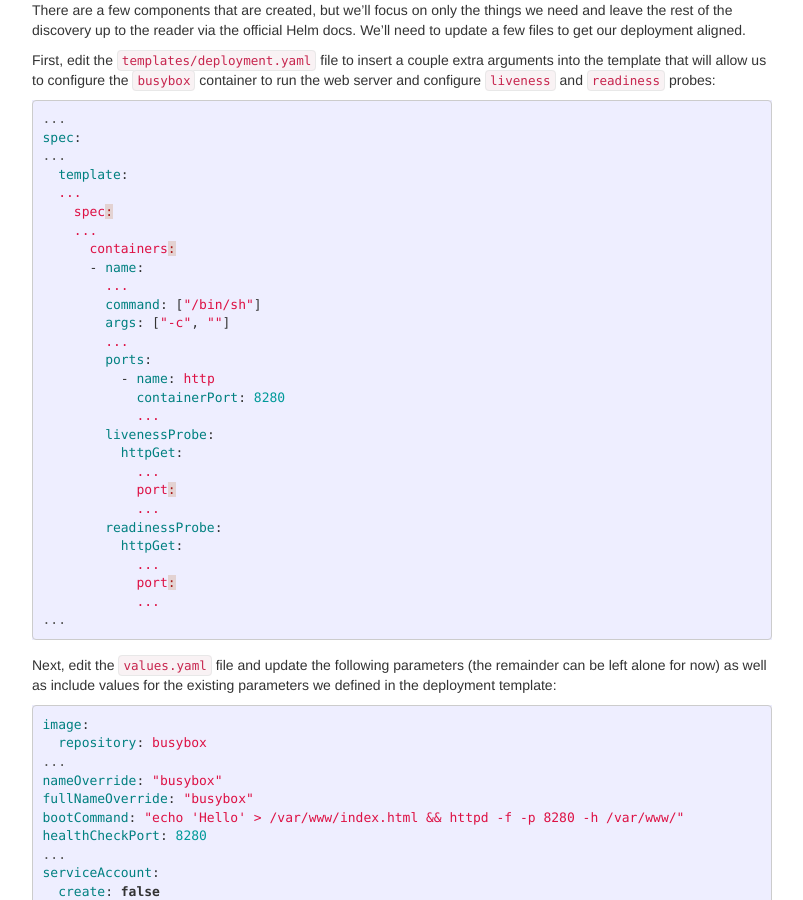
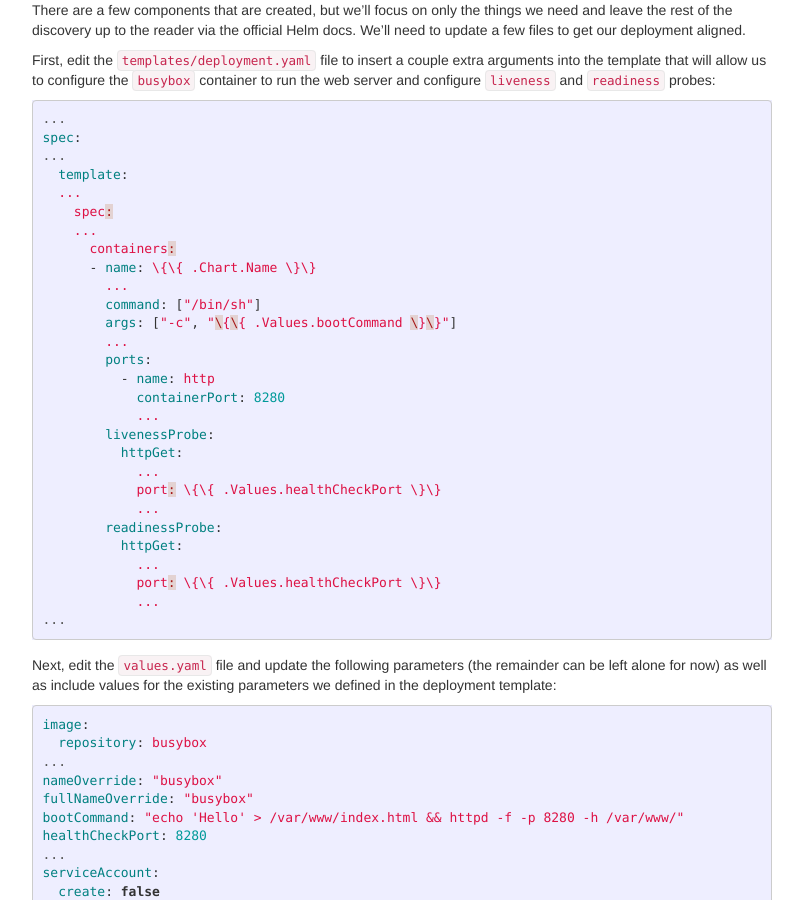
Before and after one commit to jekhokie/jekhokie.github.io, a Jekyll site: the page built from _posts/2020-04-22-small-web-server-to-k8s.markdown, in a window 1280 px wide and 900 px high, scrolled down 2141 px. Shown: the whole window, without its empty margins (238-1041 px from the left). Built offline with Jekyll 4.4.1, drawn with Linux system fonts in a browser that asks for light colours.

Commit message:
Escape Helm Template Curly Braces
Escape the curly braces in the Helm templates to ensure they are not
attempted to be interpolated by GitHub pages.

````diff
--- a/_posts/2020-04-22-small-web-server-to-k8s.markdown
+++ b/_posts/2020-04-22-small-web-server-to-k8s.markdown
@@ -130,10 +130,10 @@ spec:
     spec:
     ...
       containers:
-      - name: {{ .Chart.Name }}
+      - name: \{\{ .Chart.Name \}\}
         ...
         command: ["/bin/sh"]
-        args: ["-c", "{{ .Values.bootCommand }}"]
+        args: ["-c", "\{\{ .Values.bootCommand \}\}"]
         ...
         ports:
           - name: http
@@ -142,12 +142,12 @@ spec:
         livenessProbe:
           httpGet:
             ...
-            port: {{ .Values.healthCheckPort }}
+            port: \{\{ .Values.healthCheckPort \}\}
             ...
         readinessProbe:
           httpGet:
             ...
-            port: {{ .Values.healthCheckPort }}
+            port: \{\{ .Values.healthCheckPort \}\}
             ...
 ...
 ```
````
